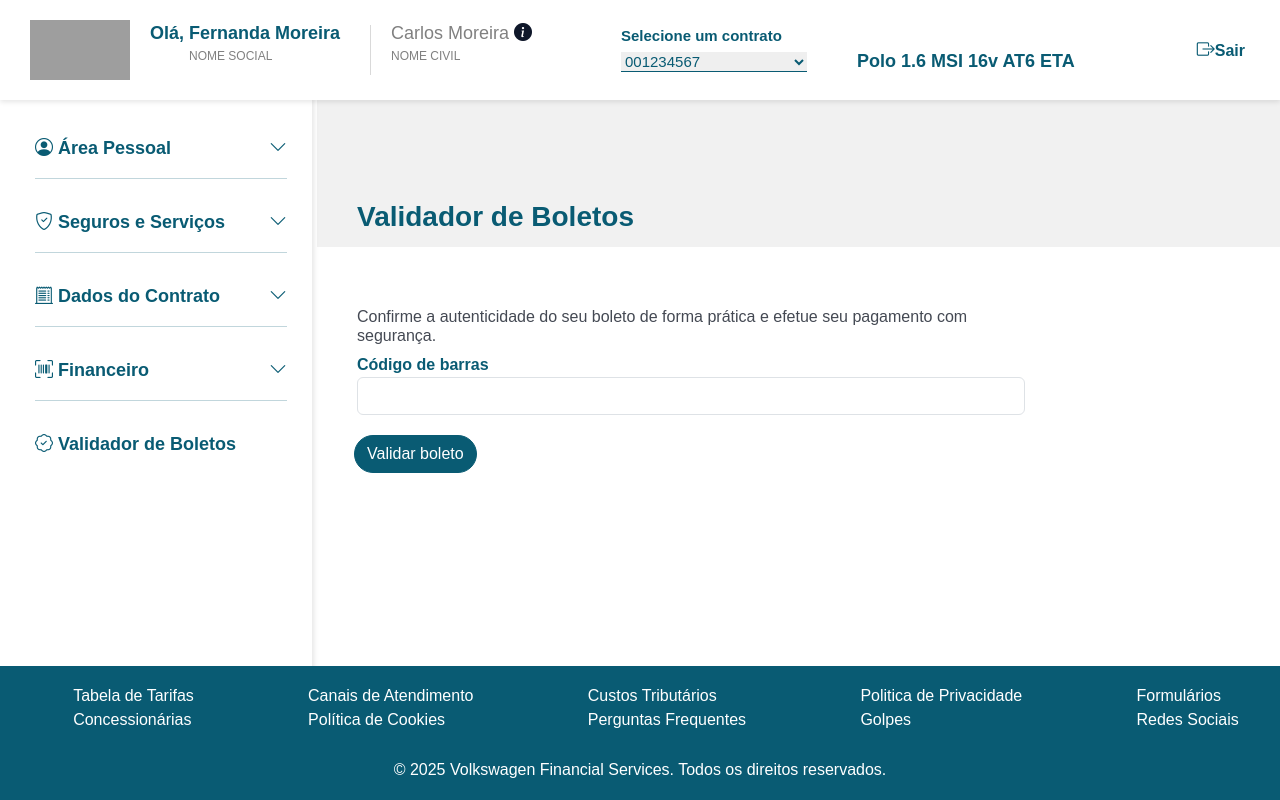
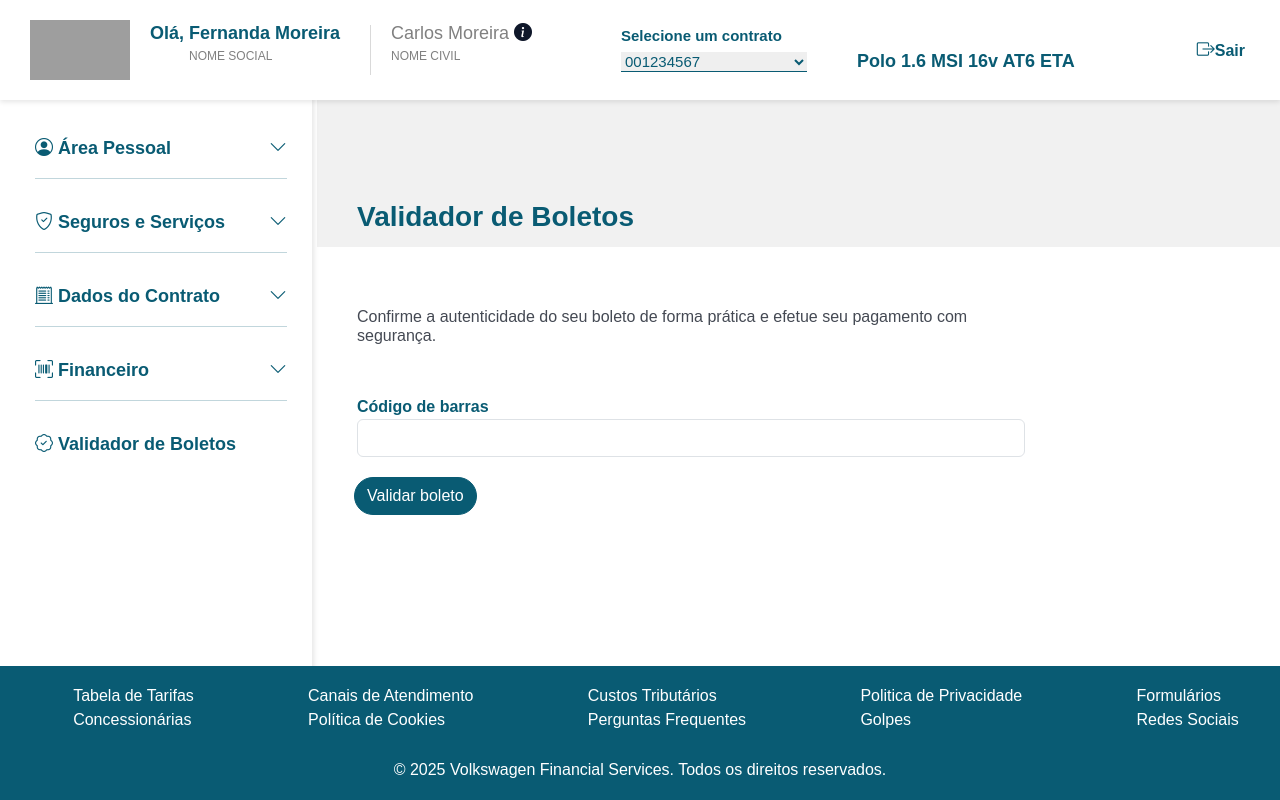
Before and after one commit to christiananjos/Projeto, an Angular app in the folder Poc-Volks/: page /app-validador-boletos in a window 1280 px wide. Shown: the top 800 px of the page. Built offline with nearby package versions, Linux system fonts and the light colour scheme; grey boxes are pictures that could not be loaded.

Commit message:
espaçamento do input

```diff
--- a/Poc-Volks/src/app/validador-boletos/validador-boletos.component.html
+++ b/Poc-Volks/src/app/validador-boletos/validador-boletos.component.html
@@ -7,7 +7,7 @@
     <h1 class="spanDescricao">Confirme a autenticidade do seu boleto de forma prática e
       efetue seu pagamento com segurança.
     </h1>
-    <div>
+    <div style="margin-top: 50px;">
       <label for="barcodeInput" style="color: #095b73; font-weight: bold;">Código de barras</label>
     <input type="text" class="form-control" id="barcodeInput" aria-describedby="barcodeHelp">
 
```
